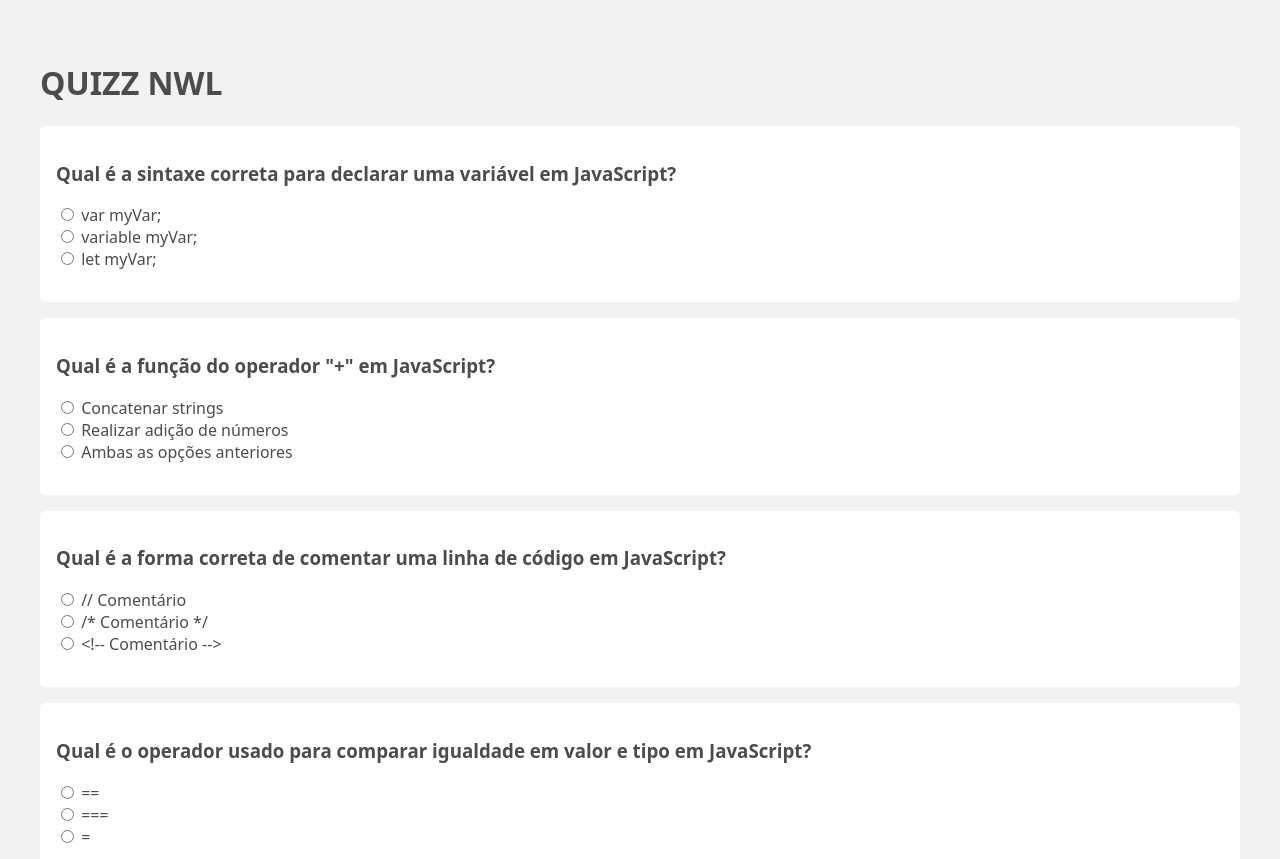
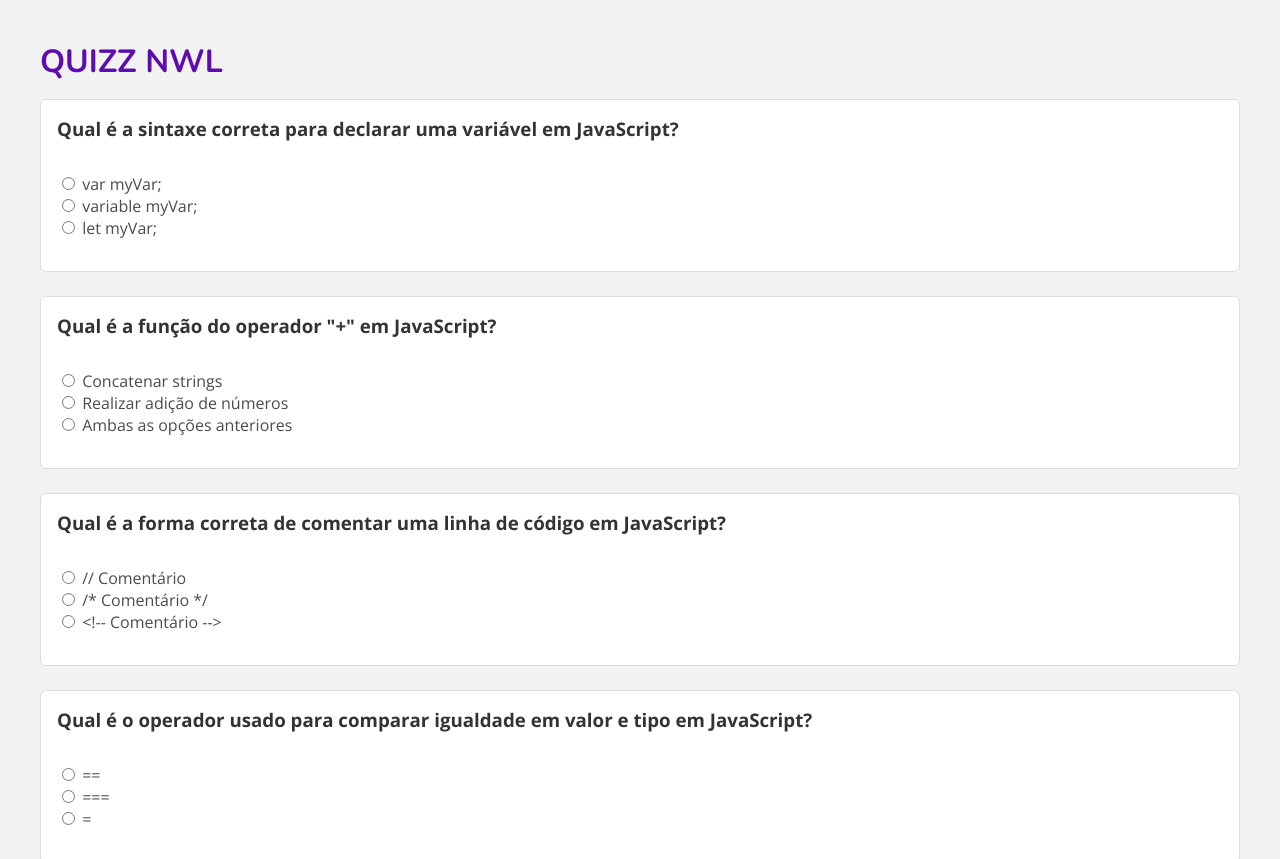
Before and after one commit to jairoroberto/nwl-quizz, a plain HTML site: page index.html in a window 1280 px wide. Shown: the top 859 px of the page. Drawn offline with nearby package versions, Linux system fonts and the light colour scheme.

Commit message:
News Adjusts

```diff
--- a/index.html
+++ b/index.html
@@ -4,21 +4,11 @@
     <meta charset="UTF-8">
     <meta name="viewport" content="width=device-width, initial-scale=1.0">
     <title>NWL HTML, JS e CSS</title>
-    <style>
-        body{
-            font-family: system-ui, -apple-system, BlinkMacSystemFont, 'Segoe UI', Roboto, Oxygen, Ubuntu, Cantarell, 'Open Sans', 'Helvetica Neue', sans-serif;
-            background: #f2f2f2;
-            color: #4c4c4c;
-            padding: 2rem;
-        }
+    <link rel="preconnect" href="https://fonts.googleapis.com">
+    <link rel="preconnect" href="https://fonts.gstatic.com" crossorigin>
+    <link href="https://fonts.googleapis.com/css2?family=Montserrat:wght@100;200;300;400;500;700&family=Nunito:wght@200;300;400;600;700&family=Open+Sans:ital,wght@0,300..800;1,300..800&display=swap" rel="stylesheet">
+    <link rel="stylesheet" href="styles.css">
 
-        .quiz-item{
-            background: #fff;
-            padding: 1rem;
-            border-radius: 5px;
-            margin-bottom: 1rem;
-        }
-    </style>
 </head>
 <body>
 
--- /dev/null
+++ b/styles.css
@@ -0,0 +1,54 @@
+body{
+    font-family: 'Open Sans',system-ui, -apple-system, BlinkMacSystemFont, 'Segoe UI', Roboto, Oxygen, Ubuntu, Cantarell, 'Open Sans', 'Helvetica Neue', sans-serif;
+    background: #f2f2f2;
+    color: #4c4c4c;
+    padding: 2rem;
+}
+
+#quiz{
+    max-width:1200px;
+    margin: 0 auto;
+}
+
+*{
+    -webkit-font-smoothing: antialiased;
+    -moz-osx-font-smoothing: grayscale;
+    text-rendering: optimizeLegibility;
+    -moz-font-feature-settings: "liga" on;
+}
+
+h1{
+    font-family: 'Nunito', sans-serif;
+    color:rgb(93, 13, 174);
+    max-width:1200px;
+    margin: 0 auto 1rem auto;
+}
+
+.quiz-item >h3 {
+    color: #333;
+    margin-bottom: 2rem;
+    margin-top: 0;
+}
+
+.quiz-item {
+    background: #fff;
+    padding: 1.0rem;
+    border-radius: 6px;
+    margin-bottom: 1.5rem;
+    border: 1px solid #ddd;
+}
+
+.quiz-item dt:has(input:checked){
+    color: bold;
+    font-weight: bold;
+}
+
+.quiz-item dt:has(input:checked)::after{
+    content: '';
+    width:10px;
+    height:10px;
+    border-radius: 50%;
+    background: #5d0dae;
+    display: inline-block;
+    vertical-align: middle;
+}
```
Also changed, not shown: 1 other file.
